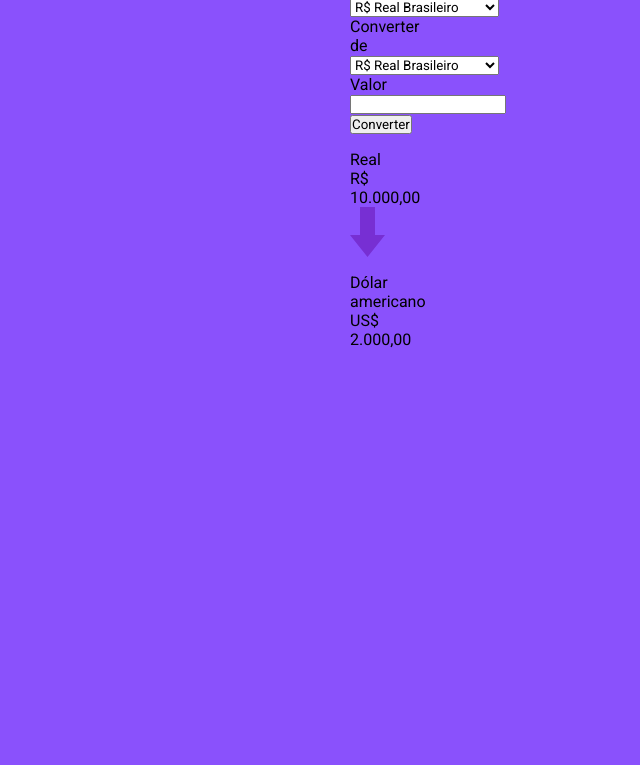
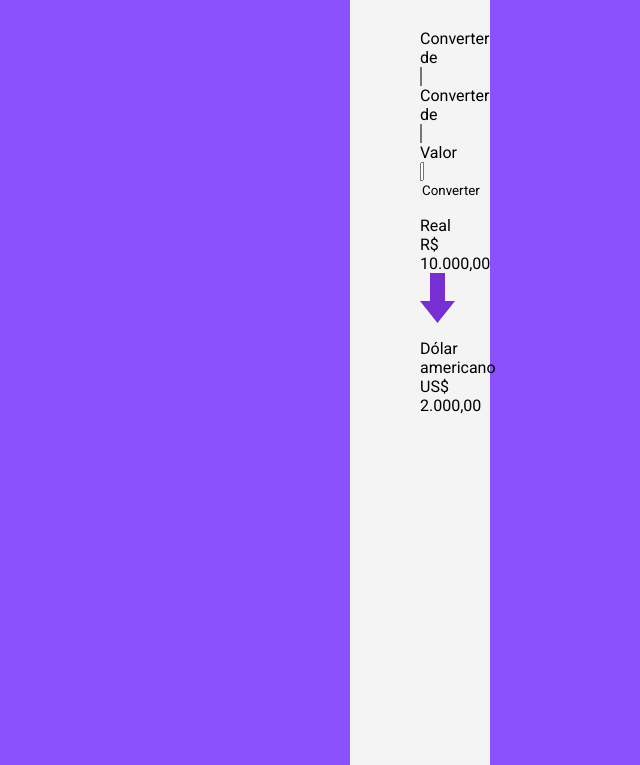
Before and after one commit to marcelomedeirosjrdev/PROJETO-CURRENCY, a plain HTML site: page index.html in a window 1280 px wide. Shown: the part 341-1106 px from the top of the page, without its empty margins (382-1022 px from the left). Drawn offline with Linux system fonts and the light colour scheme.

Commit message:
aplicando o display flex no css

```diff
--- a/styles.css
+++ b/styles.css
@@ -21,16 +21,15 @@ img {
 
 .container {
 
-
+    display: flex;
+    flex-direction: column;
     background: #F4F4F4;
     border-radius: 20px;
     text-align: center;
     margin: 0 732px;
+    padding: 70px;
     height: 100vh;
 
 }
 
-.container-currency {
-
-
-}
+.container-currency {}
```
